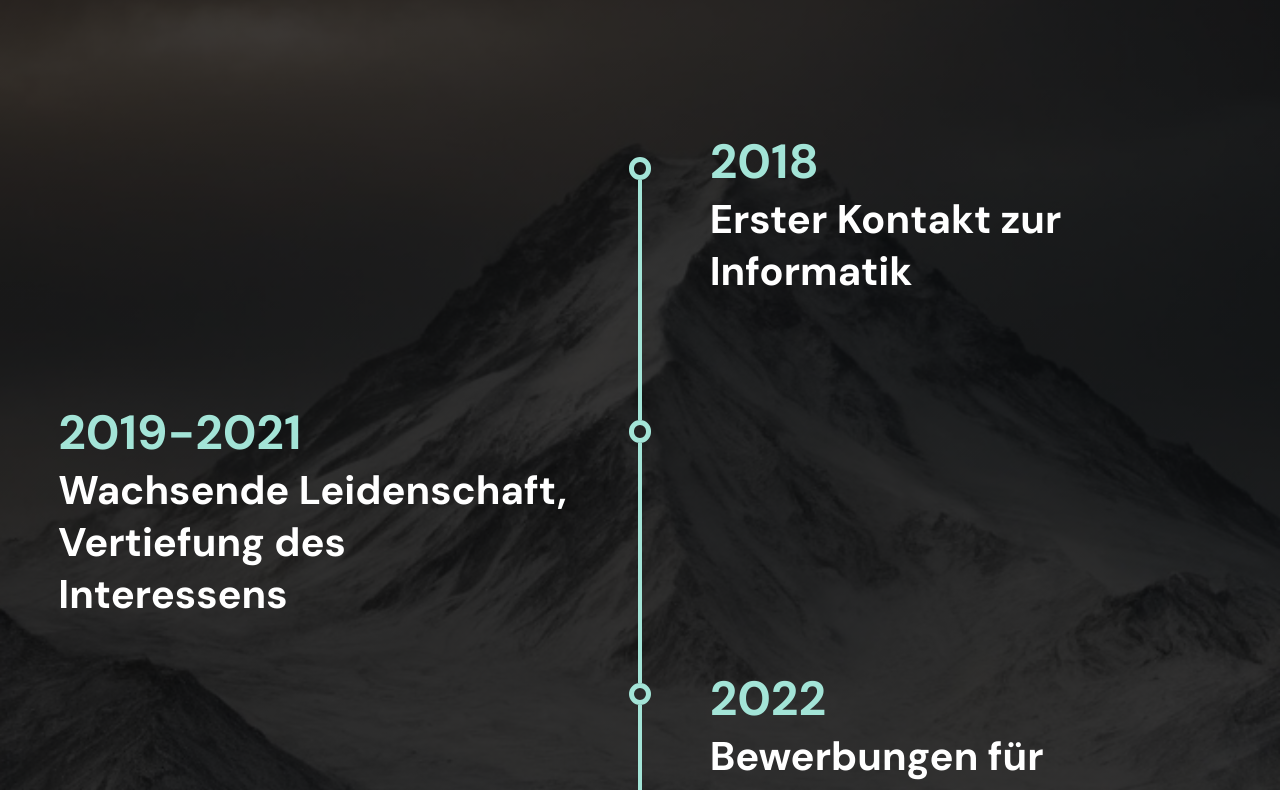
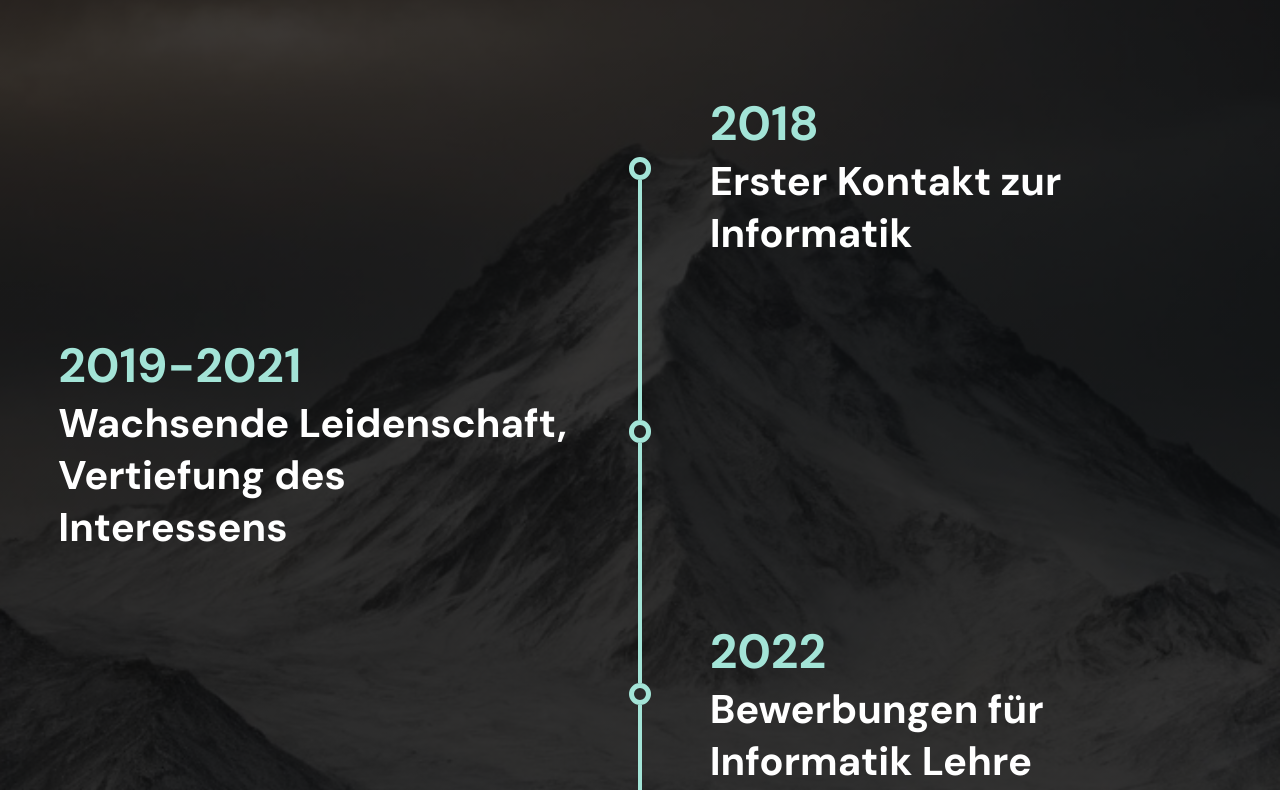
Before and after one commit to Inog4158/M293_Project, a plain HTML site: page index.html in a window 1280 px wide. Shown: the part 3259-4049 px from the top of the page. Drawn offline with Linux system fonts and the light colour scheme.

Commit message:
fix: added 0.8vh for circle boarder for

```diff
--- a/css/style.css
+++ b/css/style.css
@@ -414,7 +414,7 @@ h1 {
     .timeline {
         display: grid;
         grid-template-columns: 1fr auto 1fr;
-        grid-template-rows: 1fr repeat(4, 30vh);
+        grid-template-rows: 1fr repeat(4, calc(30.8vh + 1vw));
         grid-template-areas:
                 ". shape text1"
                 "text2 shape ."
@@ -436,15 +436,16 @@ h1 {
                 border: 0.4vw solid var(--color-highlight);
             }
 
-                .line {
-                    background-color: var(--color-highlight);
-                    height: 30vh;
-                    width: 0.3vw;
-                }
+            .line {
+                background-color: var(--color-highlight);
+                height: 30vh;
+                width: 0.3vw;
+            }
         }
 
 
         .text{
+            min-height: 0;
             width: 40vw;
             justify-self: center;
             align-self: center;
```
